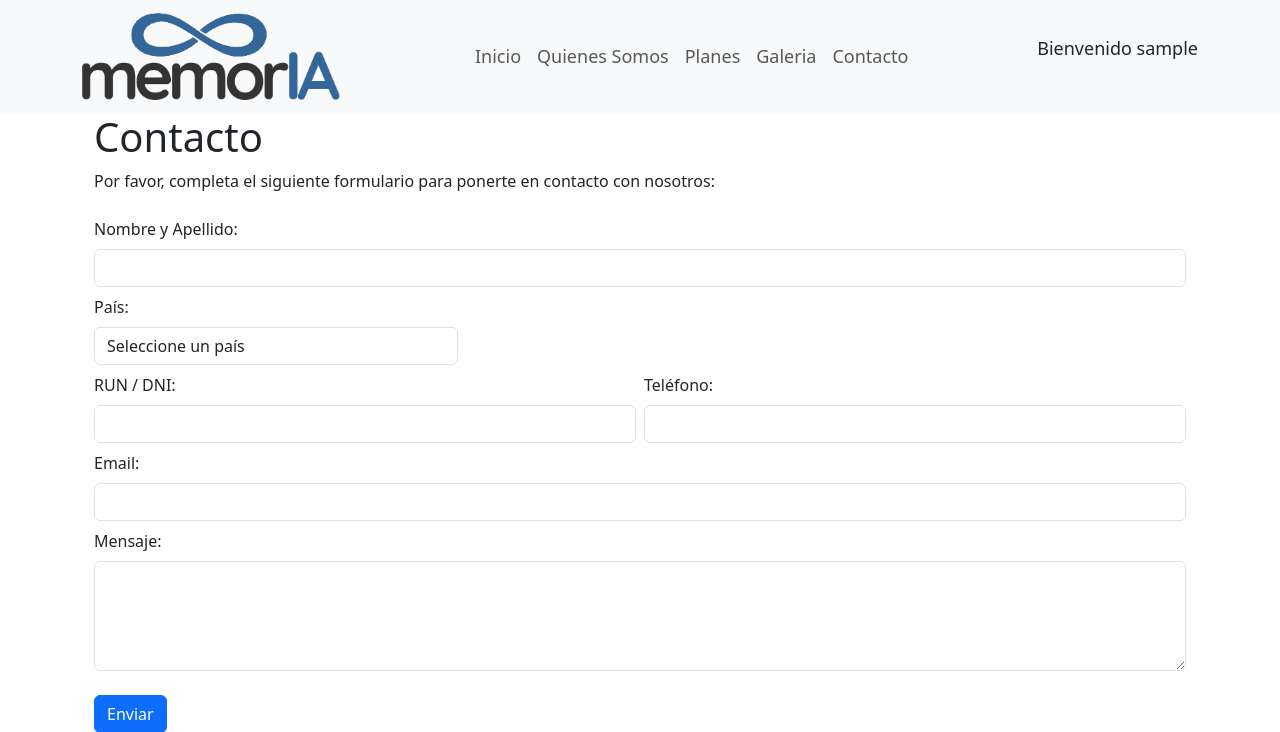
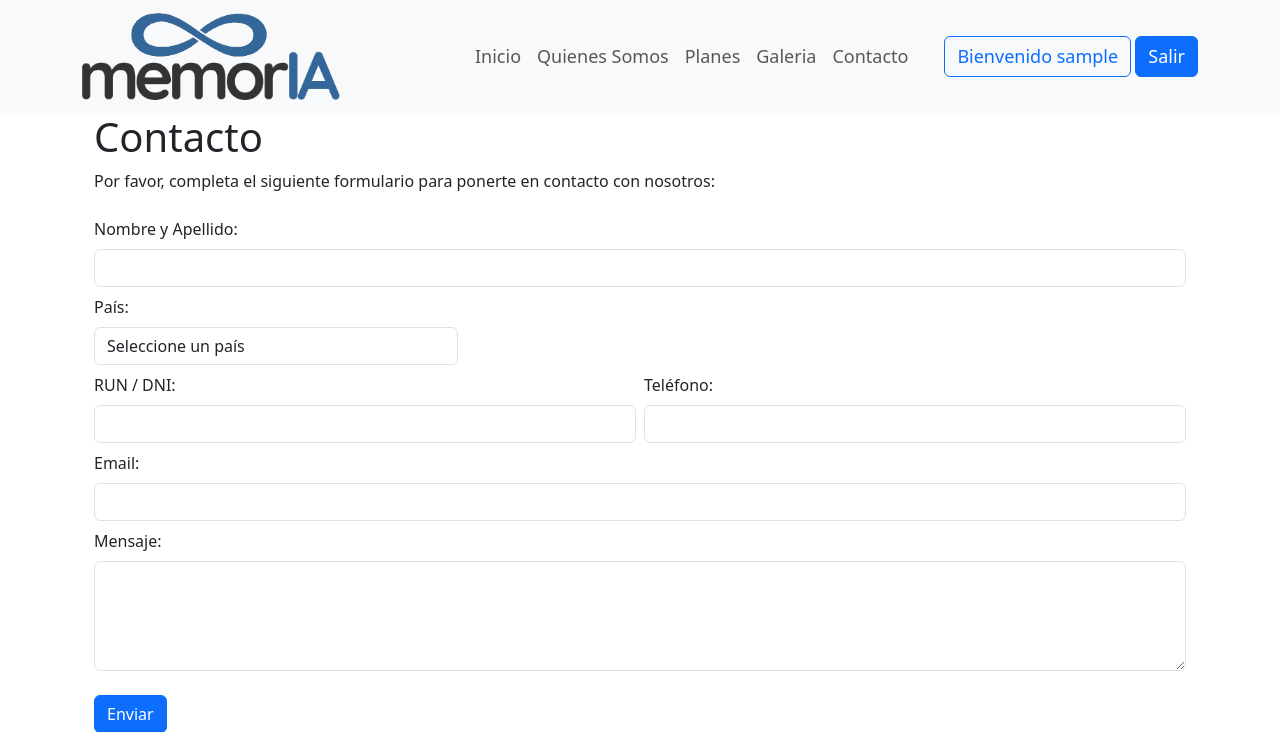
Before and after one commit to rodgonzalezv/memor.ia, a Django app: page /memoria/contacto/ in a window 1280 px wide. Shown: the top 732 px of the page. Run offline with Django 4.2, Linux system fonts and the light colour scheme; the visitor is signed in with stand-in values (Sample User, id 1); some libraries are stand-ins or nearby versions.

Commit message:
boton salir listo y bienvenuida

```diff
--- a/dashboard/urls.py
+++ b/dashboard/urls.py
@@ -9,4 +9,5 @@ urlpatterns = [
     path('add/', views.add_familiar, name='add_familiar'),
     path('update/<int:pk>/', views.update_familiar, name='update_familiar'),
     path('delete/<int:pk>/', views.delete_familiar, name='delete_familiar'),
+    path('userLogout', views.userLogout, name='userLogout'),
 ]
--- a/dashboard/views.py
+++ b/dashboard/views.py
@@ -3,6 +3,7 @@ from django.shortcuts import render, redirect, get_object_or_404
 from .forms import FamiliaresForm
 from memoria.models import Familiares
 from django.contrib.auth.decorators import login_required
+from django.contrib.auth import logout
 
 @login_required
 def dashboard_home(request):
@@ -46,3 +47,7 @@ def delete_familiar(request, pk):
         familiar.delete()
         return redirect('dashboard:list_familiares')
     return render(request, 'dashboard/delete_familiar.html', {'familiar': familiar})
+
+def userLogout(request):
+    logout(request)
+    return redirect('/')
--- a/templates/memoria/index.html
+++ b/templates/memoria/index.html
@@ -46,11 +46,9 @@
                 </ul>
                 <div class="d-flex">
                 {% if user.is_authenticated %}
-                    <a class="nav-link" style="font-size: 18px; {% if request.path == '/dashboard/' %}font-weight: bold; color:#336699; {% endif %}" href="{% url 'dashboard:dashboard_home' %}">
-                    <p>Bienvenido {{ request.user.username }}</p>
-                    </a>
+                    <a class="btn btn-outline-primary" style="font-size: 18px; {% if request.path == '/dashboard' %}font-weight: bold; color:#336699; {% endif %}" href="{% url 'dashboard:dashboard_home' %}">Bienvenido {{ request.user.username }}</a> &nbsp;<a class="btn btn-primary" style="font-size: 18px;" href="{% url 'dashboard:userLogout' %}">Salir</a>
                 {% else %}
-                <a class="btn btn-primary" style="font-size: 18px;" href="{% url 'memoria:userLogin' %}">Ingresar</a>
+                <a class="btn btn-primary" style="font-size: 18px;" href="{% url 'memoria:userLogin' %}">Ingresar</a>&nbsp;
                 <a style="font-size: 18px;" href="{% url 'memoria:userRegistro' %}" class="btn btn-secondary">Registro</a>
                 {% endif %}
                 </div>
```
Also changed, not shown: 1 other file.
